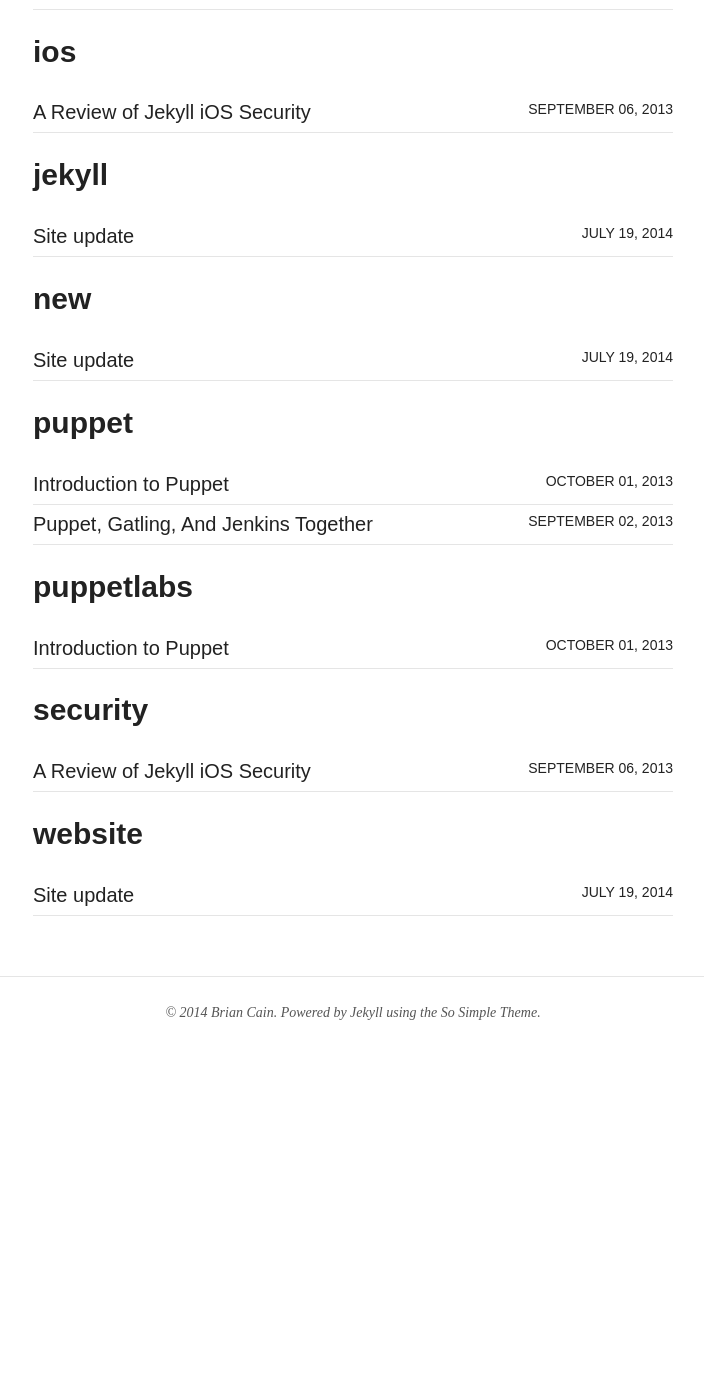
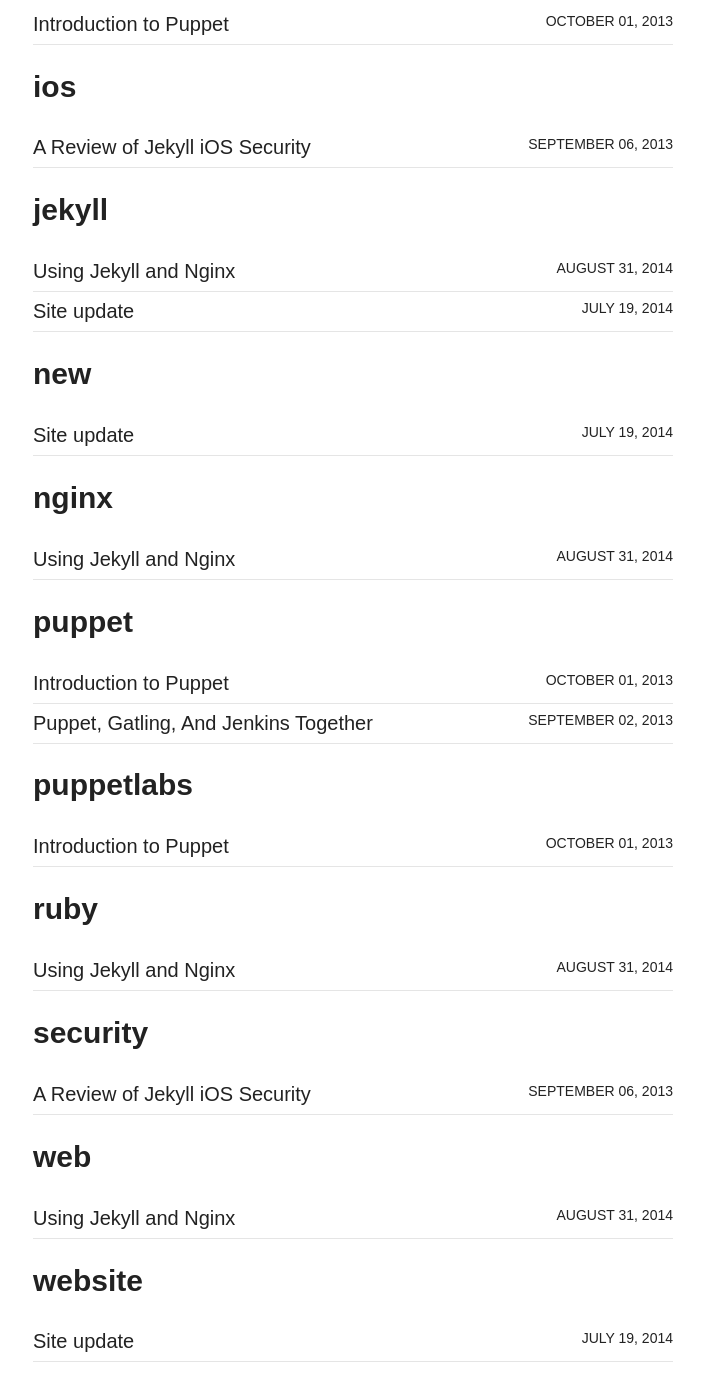
Before and after one commit to briancain/website, a Jekyll site: the page built from tags.html, in a window 1280 px wide and 1400 px high, scrolled down 997 px. Shown: the whole window, without its empty margins (287-991 px from the left). Built offline with Jekyll 4.4.1, drawn with Linux system fonts in a browser that asks for light colours; nearby versions of some CDN libraries; before the commit the page ends 2120 px from its top, so only the background shows below that; some of the changed lines change nothing that is shown; some of the changed text lies outside the part shown.

Commit message:
Using Jekyll and Nginx Post

````diff
--- a/_config.yml
+++ b/_config.yml
@@ -6,11 +6,12 @@
 # Change url to your domain. Leave localhost server or blank when working locally.
 # You don't need to specify the protocol if you want it available on http and https. Example: //localhost:4000
 url:              http://briancain.net
+# url:              http://localhost:4000
 
 # Owner/author information
 owner:
   name:           Brian Cain
-  avatar:         brian-real-small.jpeg
+  avatar:         brian.jpg
   email:          brianccain@gmail.com
   # Social networking links used in footer. Update and remove as you like.
   twitter:        brian_cain
--- /dev/null
+++ b/_posts/2014-08-31-using-jekyll-and-nginx.md
@@ -0,0 +1,110 @@
+---
+layout: post
+title: "Using Jekyll and Nginx"
+modified: 2014-08-31 22:00:00 -0700
+tags: [jekyll,ruby,nginx,web]
+image:
+  feature:
+  credit:
+  creditlink:
+comments: true
+share:
+---
+
+Thanks to the ruby gem [Jekyll](http://jekyllrb.com/), it's now easier than ever to have a simple dynamic website with just a few commands and a little bit of ruby and markdown.
+
+## Setting up your development environment
+
+To get started, if you haven't already, I recommend installing [rvm](http://rvm.io/). RVM makes it easy to move in between multiple versions of ruby, and also makes managing different gems between projects a little bit easier. As their website suggests, you can get rvm with a simple command in bash:
+
+```
+\curl -sSL https://get.rvm.io | bash -s stable
+```
+
+Once rvm installs all of the required packages, you need to pick what version of ruby you are interested in developing in. For the purposes of this blog, we'll just pick Ruby 2.0.0:
+
+{% highlight bash %}
+rvm install 2.0.0
+{% endhighlight %}
+
+So far, so good. Only a few commands. The next step will be installing the `jekyll` ruby gem so we can start developing our website. This should be the same as the steps detailed on the [main Jekyll website](http://jekyllrb.com/). If you want, you can use rvm's gemset functionality, but it isn't required. Go ahead and install Jekyll, and then generate a new website with it after installation:
+
+{% highlight bash %}
+gem install jekyll
+jekyll new my-website
+{% endhighlight %}
+
+Doing so should give you a new Jekyll website with this folder layout structure below. If you want to dig more into each folder, I recommend reading the [Jekyll Directory structure docs](http://jekyllrb.com/docs/structure/) that go into more detail. For now, here's the basic structure that Jekyll gives you.
+
+{% highlight bash %}
+.
+├── _config.yml
+├── _includes
+│   ├── footer.html
+│   ├── head.html
+│   └── header.html
+├── _layouts
+│   ├── default.html
+│   ├── page.html
+│   └── post.html
+├── _posts
+│   └── 2014-08-31-welcome-to-jekyll.markdown
+├── about.md
+├── css
+│   └── main.css
+├── feed.xml
+└── index.html
+
+4 directories, 12 files
+{% endhighlight %}
+
+Testing the changes you make to your new website locally with Jekyll is extremely easy. Once you're ready to see what your website looks like in a browser, type the following command within the directory of your project:
+
+{% highlight bash %}
+jekyll serve -w
+{% endhighlight %}
+
+The `-w` flag will automatically reload if Jekyll notices any files have been updated from an editor. This is extremely useful if you want to test a lot of changes and don't want to constantly tear down and bring up Jekyll every time you want to see the change.
+
+If you did everything right, you should see this website on [localhost:4000](http://localhost:4000)!
+
+<figure>
+  <img src="/images/jekyll-new.png" alt="new website">
+  <figcaption>A blank jekyll page</figcaption>
+</figure>
+
+From here, there are a lot of different choices you could make. It's your website, so that part is up to you! If you are interested in Jekyll themes, there are plenty out there to choose from. This site uses one! If you want a more blog oriented experience, the ruby gem [Octopress](http://octopress.org/) has a lot of great features and themes.
+
+## Setting up your web server
+
+Now that you're all done designing your website and adding lots of content, it's time to show it off to the world! Let's log into your remote machine through ssh and get started....
+
+### Setting up Nginx
+
+The first thing you should do on your remote web server is install Nginx. This step depends on what package manager you have. Let's just assume you're using yum. First you need to install __EPEL__ or "Extra Packages for Enterprise Linux". Then we can install nginx after we add those packages to yum.
+
+{% highlight bash %}
+sudo su -c 'rpm -Uvh http://dl.fedoraproject.org/pub/epel/6/x86_64/epel-release-6-8.noarch.rpm'
+sudo yum install nginx
+{% endhighlight %}
+
+When nginx first installs, it does not automatically start after installation. At least...that is the behavior on CentOS. This is good, since we might want to make a few changes to the nginx.conf file before setting up our website.
+
+The default config file _should_ be ok, but if you'd like to change something all of the Nginx configuration files are located in `/etc/nginx`. I recommend checking out `/etc/nginx/nginx.conf` even if you don't plan on changing anything. For more information, feel free to read the [Nginx beginners guide](http://nginx.org/en/docs/beginners_guide.html).
+
+### Deploying Jekyll
+
+Now that Nginx is installed and configured, we need to use Jekyll to build everything up for us. This can be done by using the simple build command in the root of your working Jekyll projects directory:
+
+{% highlight bash %}
+jekyll build
+{% endhighlight %}
+
+That command will generate your site into the _site folder. How you get this folder over to your web server is up to you. Whether it be SFTP, SCP, or cloning your website over with git and building it on your web server, as long as you place the resulting built website code in the folder Nginx is serving websites out of, you will be good. In the default case, that folder is `/usr/share/nginx/html`. Placing your website in there will allow nginx to serve out your Jekyll website. Once that is done, starting up Nginx is the last step!
+
+
+{% highlight bash %}
+service nginx start
+{% endhighlight %}
+
+If everything worked, you should have a brand new website!
````
Also changed, not shown: images/brian-real-small.jpeg (deleted), images/brian.jpg (added), images/jekyll-new.png (added).
